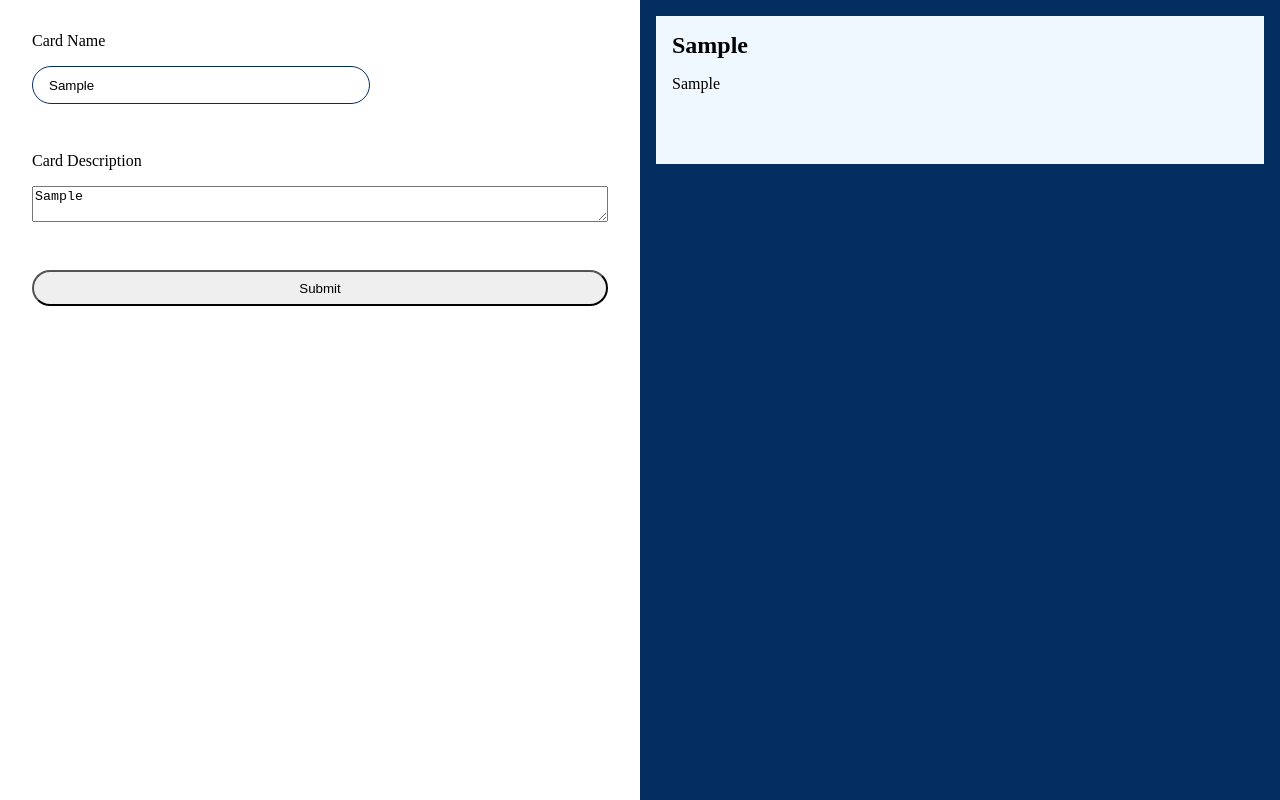
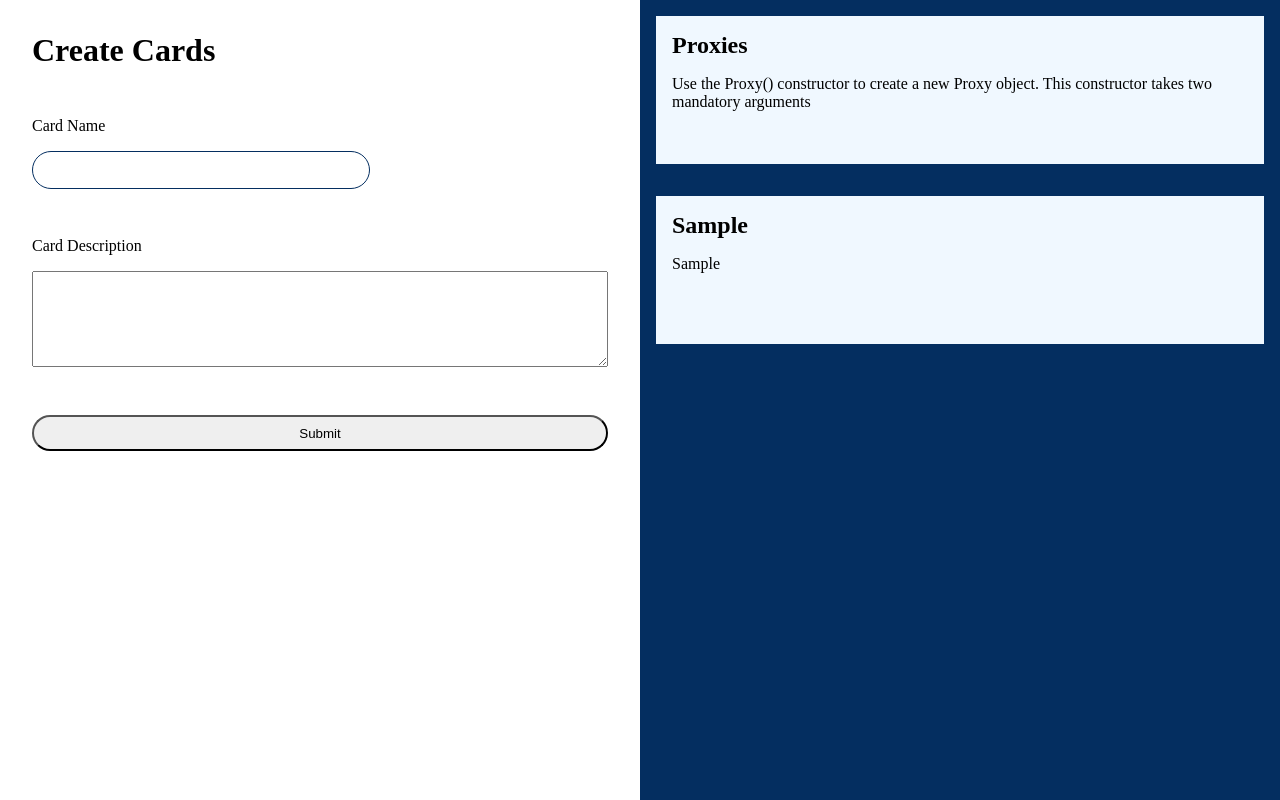
Before and after one commit to duduneto/javascript-proxies, a plain HTML site: page index.html in a window 1280 px wide. Both pictures are taken after typing "Sample", "Sample" into the empty fields and a click on the button "Submit". Drawn offline with Linux system fonts and the light colour scheme.

Commit message:
enhance project

```diff
--- a/index.html
+++ b/index.html
@@ -10,6 +10,9 @@
 <body>
     <main>
         <div class="left-side">
+            <div class="v-container">
+                <h1>Create Cards</h1>
+            </div>
             <form id="mainForm">
                 <div class="v-container">
                     <label for="cardName" >Card Name</label>
@@ -17,7 +20,7 @@
                 </div>
                 <div class="v-container">
                     <label for="cardDescription" >Card Description</label>
-                    <textarea name="cardDescription"></textarea>
+                    <textarea name="cardDescription" rows="6" ></textarea>
                 </div>
                 <div class="v-container">
                     <button type="submit" >Submit</button>
--- a/index.js
+++ b/index.js
@@ -6,11 +6,14 @@ const newCardForm = document.querySelector("#mainForm");
 // Datas
 
 const cards = {
+    "Proxies": {
+        description: "Use the Proxy() constructor to create a new Proxy object. This constructor takes two mandatory arguments"
+    }
 };
 
 const cardHandler = {
     set(_target, prop, value) {
-        addCardIntoScreen(createCard(prop, value.cardDescription))
+        addCardIntoScreen(createCard(prop, value.description))
     }
 }
 
@@ -21,7 +24,7 @@ const proxyCards = new Proxy(cards, cardHandler);
 function renderAllCards() {
     Object.entries(cards).forEach((card) => {
 
-        addCardIntoScreen(createCard(card[0]))
+        addCardIntoScreen(createCard(card[0], card[1].description))
     })
 };
 
@@ -56,9 +59,12 @@ function formSubmit(event) {
             value: cardDescription
         }
     } = event.target;
+
     proxyCards[cardTitle] = {
-        cardDescription
+        description: cardDescription
     };
+
+    newCardForm.reset();
 }
 
 // Attribution
```
